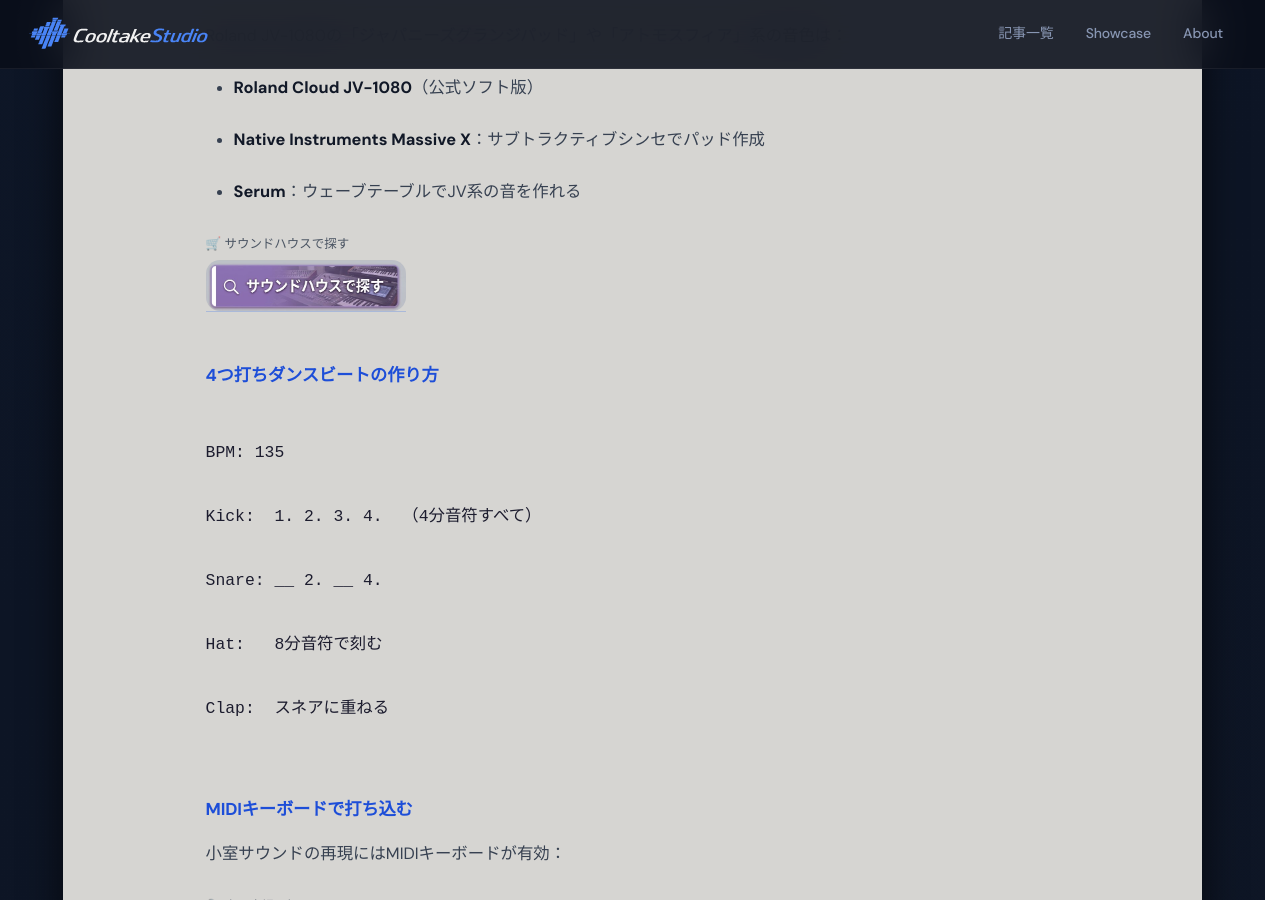
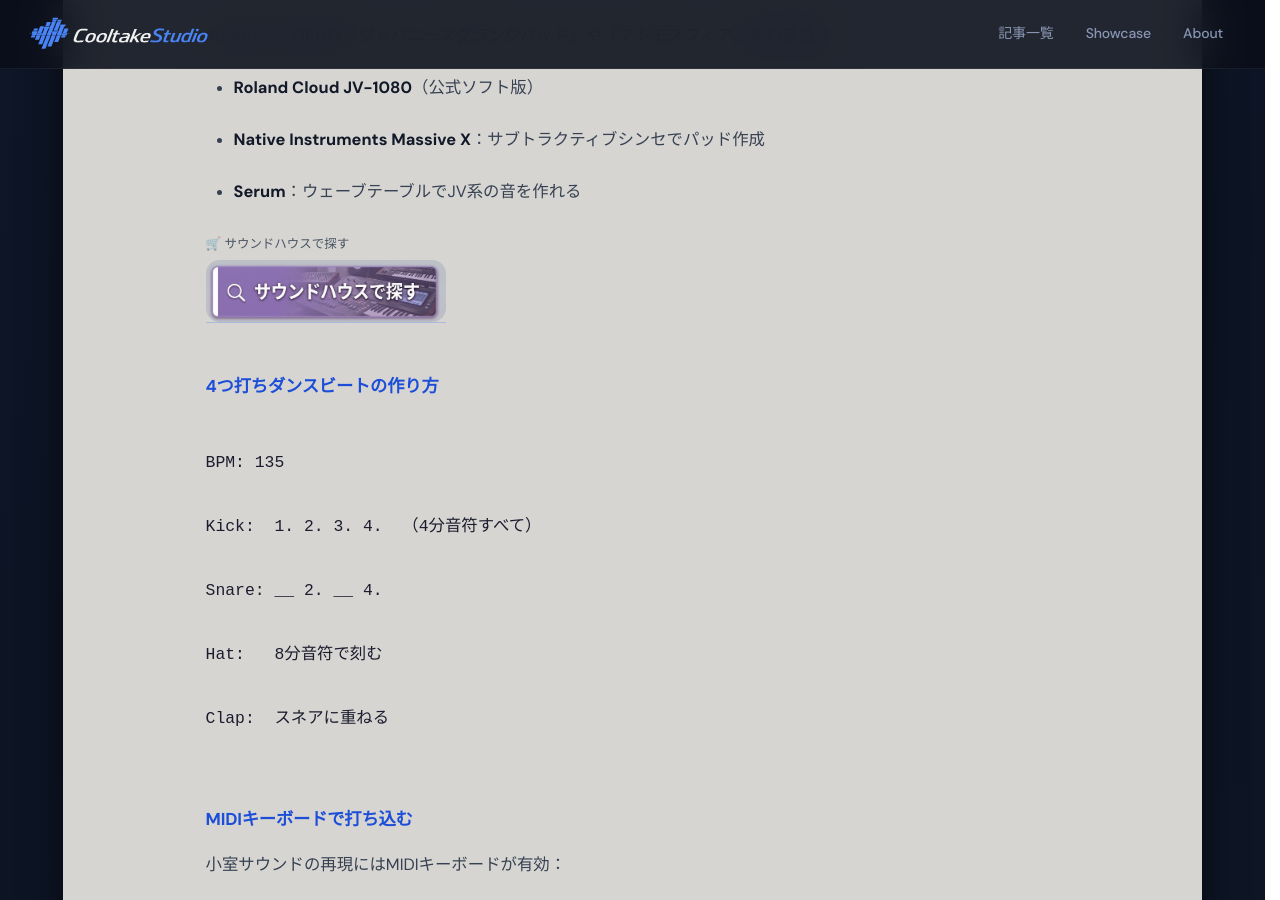
Before and after one commit to cooltake/cooltake-staging, a Jekyll site: the page built from _posts/2026-05-30-japan-music-11-komuro-jpop.md, in a window 1280 px wide and 900 px high, scrolled down 2667 px. Built offline with Jekyll 4.4.1, drawn with Linux system fonts in a browser that asks for light colours; some web fonts are replaced.

```diff
--- a/_posts/2026-05-30-japan-music-11-komuro-jpop.md
+++ b/_posts/2026-05-30-japan-music-11-komuro-jpop.md
@@ -153,7 +153,7 @@
 <div style="margin:1.5rem 0;">
 
 <span style="display:block;font-size:.78rem;color:#4b5563;margin-bottom:3px;margin-top:6px;">🛒 サウンドハウスで探す</span>
-<a href="https://h.accesstrade.net/sp/cc?rk=0100pdhv00n9hy&url=https%3A%2F%2Fwww.soundhouse.co.jp%2Fsearch%2Findex%3Fs_category_cd%3D311%26s_maker_cd%3D%26s_search_all%3D%26s_ord%3D" rel="nofollow" referrerpolicy="no-referrer-when-downgrade" style="display:inline-block;text-decoration:none;"><img src="/assets/images/btn-soundhouse.jpg" alt="サウンドハウスで探す" width="200" style="max-width:100%;height:auto;border-radius:14px;display:block;"></a>
+<a href="https://h.accesstrade.net/sp/cc?rk=0100pdhv00n9hy&url=https%3A%2F%2Fwww.soundhouse.co.jp%2Fsearch%2Findex%3Fs_category_cd%3D311%26s_maker_cd%3D%26s_search_all%3D%26s_ord%3D" rel="nofollow" referrerpolicy="no-referrer-when-downgrade" style="display:inline-block;text-decoration:none;"><img src="/assets/images/btn-soundhouse.jpg" alt="サウンドハウスで探す" width="240" style="max-width:100%;height:auto;border-radius:14px;display:block;"></a>
 
 </div>
 
@@ -190,7 +190,7 @@
 <div style="margin:1.5rem 0;">
 
 <span style="display:block;font-size:.78rem;color:#4b5563;margin-bottom:3px;margin-top:6px;">🔍 楽天市場で探す</span>
-<a href="https://hb.afl.rakuten.co.jp/ichiba/54518dd8.3792440a.54518dd9.03b99be4/?pc=https%3A%2F%2Fsearch.rakuten.co.jp%2Fsearch%2Fmall%2FMIDI%25E3%2582%25AD%25E3%2583%25BC%25E3%2583%259C%25E3%2583%25BC%25E3%2583%2589%2F" rel="nofollow" referrerpolicy="no-referrer-when-downgrade" style="display:inline-block;text-decoration:none;"><img src="/assets/images/btn-rakuten.jpg" alt="楽天市場で探す" width="200" style="max-width:100%;height:auto;border-radius:14px;display:block;"></a>
+<a href="https://hb.afl.rakuten.co.jp/ichiba/54518dd8.3792440a.54518dd9.03b99be4/?pc=https%3A%2F%2Fsearch.rakuten.co.jp%2Fsearch%2Fmall%2FMIDI%25E3%2582%25AD%25E3%2583%25BC%25E3%2583%259C%25E3%2583%25BC%25E3%2583%2589%2F" rel="nofollow" referrerpolicy="no-referrer-when-downgrade" style="display:inline-block;text-decoration:none;"><img src="/assets/images/btn-rakuten.jpg" alt="楽天市場で探す" width="240" style="max-width:100%;height:auto;border-radius:14px;display:block;"></a>
 
 </div>
 
@@ -225,7 +225,7 @@
 <div style="margin:1.5rem 0;">
 
 <span style="display:block;font-size:.78rem;color:#4b5563;margin-bottom:3px;margin-top:6px;">🔍 楽天市場で探す</span>
-<a href="https://hb.afl.rakuten.co.jp/ichiba/54518dd8.3792440a.54518dd9.03b99be4/?pc=https%3A//search.rakuten.co.jp/search/mall/TRF%2Bglobe%2B%E5%AE%89%E5%AE%A4%E5%A5%88%E7%BE%8E%E6%81%B5%2BCD/" rel="nofollow" referrerpolicy="no-referrer-when-downgrade" style="display:inline-block;text-decoration:none;"><img src="/assets/images/btn-rakuten.jpg" alt="楽天市場で探す" width="200" style="max-width:100%;height:auto;border-radius:14px;display:block;"></a>
+<a href="https://hb.afl.rakuten.co.jp/ichiba/54518dd8.3792440a.54518dd9.03b99be4/?pc=https%3A//search.rakuten.co.jp/search/mall/TRF%2Bglobe%2B%E5%AE%89%E5%AE%A4%E5%A5%88%E7%BE%8E%E6%81%B5%2BCD/" rel="nofollow" referrerpolicy="no-referrer-when-downgrade" style="display:inline-block;text-decoration:none;"><img src="/assets/images/btn-rakuten.jpg" alt="楽天市場で探す" width="240" style="max-width:100%;height:auto;border-radius:14px;display:block;"></a>
 
 </div>
 
@@ -238,7 +238,7 @@
 <div style="margin:1.5rem 0;">
 
 <span style="display:block;font-size:.78rem;color:#4b5563;margin-bottom:3px;margin-top:6px;">🔍 楽天市場で探す</span>
-<a href="https://hb.afl.rakuten.co.jp/ichiba/54518dd8.3792440a.54518dd9.03b99be4/?pc=https%3A//search.rakuten.co.jp/search/mall/DTM%2B%E9%9F%B3%E6%A5%BD%E5%88%B6%E4%BD%9C%2B%E5%85%A5%E9%96%80%2B%E6%9C%AC/" rel="nofollow" referrerpolicy="no-referrer-when-downgrade" style="display:inline-block;text-decoration:none;"><img src="/assets/images/btn-rakuten.jpg" alt="楽天市場で探す" width="200" style="max-width:100%;height:auto;border-radius:14px;display:block;"></a>
+<a href="https://hb.afl.rakuten.co.jp/ichiba/54518dd8.3792440a.54518dd9.03b99be4/?pc=https%3A//search.rakuten.co.jp/search/mall/DTM%2B%E9%9F%B3%E6%A5%BD%E5%88%B6%E4%BD%9C%2B%E5%85%A5%E9%96%80%2B%E6%9C%AC/" rel="nofollow" referrerpolicy="no-referrer-when-downgrade" style="display:inline-block;text-decoration:none;"><img src="/assets/images/btn-rakuten.jpg" alt="楽天市場で探す" width="240" style="max-width:100%;height:auto;border-radius:14px;display:block;"></a>
 
 </div>
 
@@ -253,13 +253,13 @@
 <div>
 
 <span style="display:block;font-size:.78rem;color:#4b5563;margin-bottom:3px;margin-top:6px;">🔍 楽天市場で探す</span>
-<a href="https://hb.afl.rakuten.co.jp/ichiba/54518dd8.3792440a.54518dd9.03b99be4/?pc=https%3A//search.rakuten.co.jp/search/mall/MIDI%E3%82%AD%E3%83%BC%E3%83%9C%E3%83%BC%E3%83%89%2B%E3%82%B7%E3%83%B3%E3%82%BB%E3%82%B5%E3%82%A4%E3%82%B6%E3%83%BC/" rel="nofollow" referrerpolicy="no-referrer-when-downgrade" style="display:inline-block;text-decoration:none;"><img src="/assets/images/btn-rakuten.jpg" alt="楽天市場で探す" width="200" style="max-width:100%;height:auto;border-radius:14px;display:block;"></a>
+<a href="https://hb.afl.rakuten.co.jp/ichiba/54518dd8.3792440a.54518dd9.03b99be4/?pc=https%3A//search.rakuten.co.jp/search/mall/MIDI%E3%82%AD%E3%83%BC%E3%83%9C%E3%83%BC%E3%83%89%2B%E3%82%B7%E3%83%B3%E3%82%BB%E3%82%B5%E3%82%A4%E3%82%B6%E3%83%BC/" rel="nofollow" referrerpolicy="no-referrer-when-downgrade" style="display:inline-block;text-decoration:none;"><img src="/assets/images/btn-rakuten.jpg" alt="楽天市場で探す" width="240" style="max-width:100%;height:auto;border-radius:14px;display:block;"></a>
 
 </div>
 <div>
 
 <span style="display:block;font-size:.78rem;color:#4b5563;margin-bottom:3px;margin-top:6px;">🛒 サウンドハウスで探す</span>
-<a href="https://h.accesstrade.net/sp/cc?rk=0100pdhv00n9hy&url=https%3A%2F%2Fwww.soundhouse.co.jp%2Fsearch%2Findex%3Fs_category_cd%3D311%26s_maker_cd%3D%26s_search_all%3D%26s_ord%3D" rel="nofollow" referrerpolicy="no-referrer-when-downgrade" style="display:inline-block;text-decoration:none;"><img src="/assets/images/btn-soundhouse.jpg" alt="サウンドハウスで探す" width="200" style="max-width:100%;height:auto;border-radius:14px;display:block;"></a>
+<a href="https://h.accesstrade.net/sp/cc?rk=0100pdhv00n9hy&url=https%3A%2F%2Fwww.soundhouse.co.jp%2Fsearch%2Findex%3Fs_category_cd%3D311%26s_maker_cd%3D%26s_search_all%3D%26s_ord%3D" rel="nofollow" referrerpolicy="no-referrer-when-downgrade" style="display:inline-block;text-decoration:none;"><img src="/assets/images/btn-soundhouse.jpg" alt="サウンドハウスで探す" width="240" style="max-width:100%;height:auto;border-radius:14px;display:block;"></a>
 
 </div>
 </div>
```
